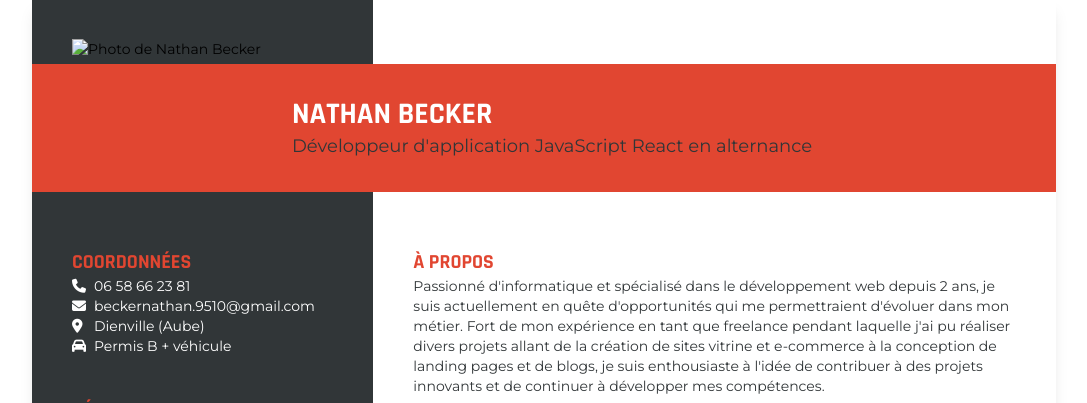
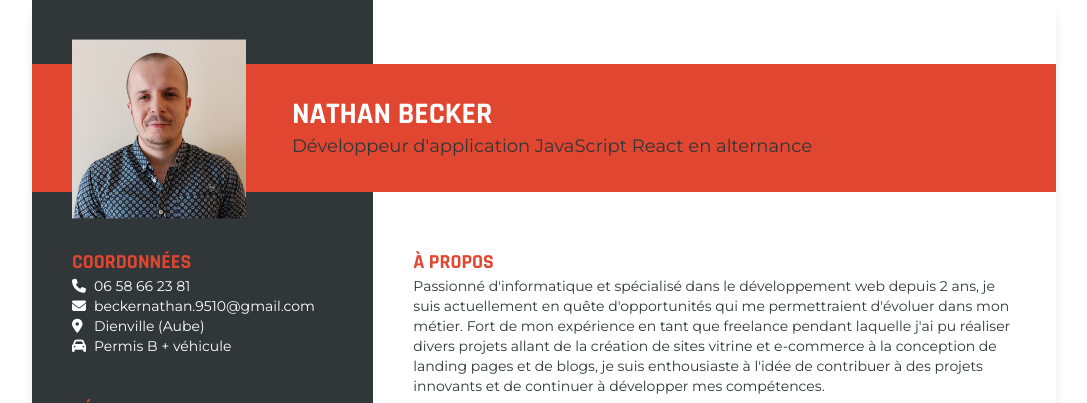
Before and after one commit to beckernathan52/CV-Nathan_Becker, a plain HTML site: page index.html in a window 1280 px wide. Shown: the top 403 px of the page, without its empty margins (96-1183 px from the left). Drawn offline with nearby package versions, Linux system fonts and the light colour scheme; the site is published under a folder, as on GitHub Pages, so addresses that start at the root find nothing.

Commit message:
change img path

```diff
--- a/index.html
+++ b/index.html
@@ -30,7 +30,7 @@
     <main class="flex max-w-screen-lg mx-auto relative shadow-lg font-montserrat text-sm">
         <div class="flex bg-red absolute top-16 left-0 w-full">
             <figure class="mx-6 absolute left-4 top-[-25px]">
-                <img class="max-h-[180px]" src="/img/Profil_img.png" alt="Photo de Nathan Becker">
+                <img class="max-h-[180px]" src="./img/Profil_img.png" alt="Photo de Nathan Becker">
             </figure>
             <div class="ml-[260px] py-8">
                 <h1 class="text-white font-rajdhani text-3xl font-bold ">NATHAN BECKER</h1>
```
